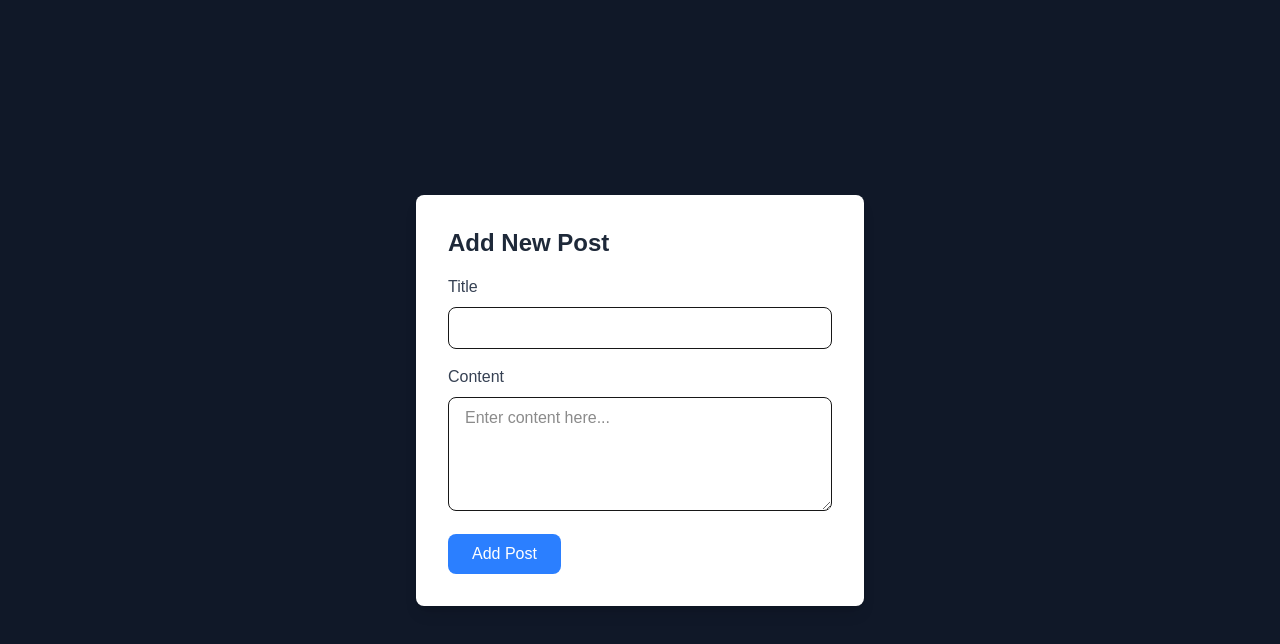
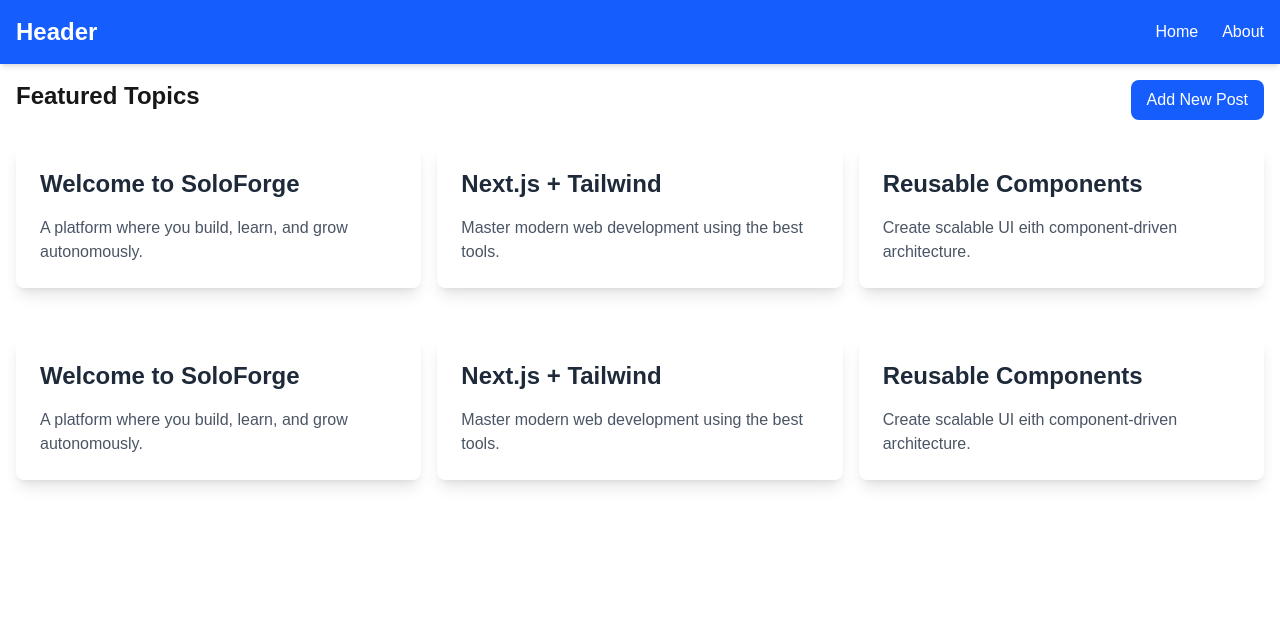
Before and after one commit to Kaydev-cmd/alx-project-0x02-setup, a Next.js app in the folder alx-project-0x02/: page /home in a window 1280 px wide. Shown: the top 644 px of the page. Built offline with nearby package versions, Linux system fonts and the light colour scheme.

Commit message:
fix: change PostModal to showModal for comditional rendering

```diff
--- a/alx-project-0x02/pages/home.tsx
+++ b/alx-project-0x02/pages/home.tsx
@@ -64,7 +64,7 @@
             <Card key={index} title={post.title} content={post.content} />
           ))}
         </div>
-        {PostModal && (
+        {showModal && (
           <PostModal
             onClose={() => setShowModal(false)}
             onSubmit={handleAddPost}
```
